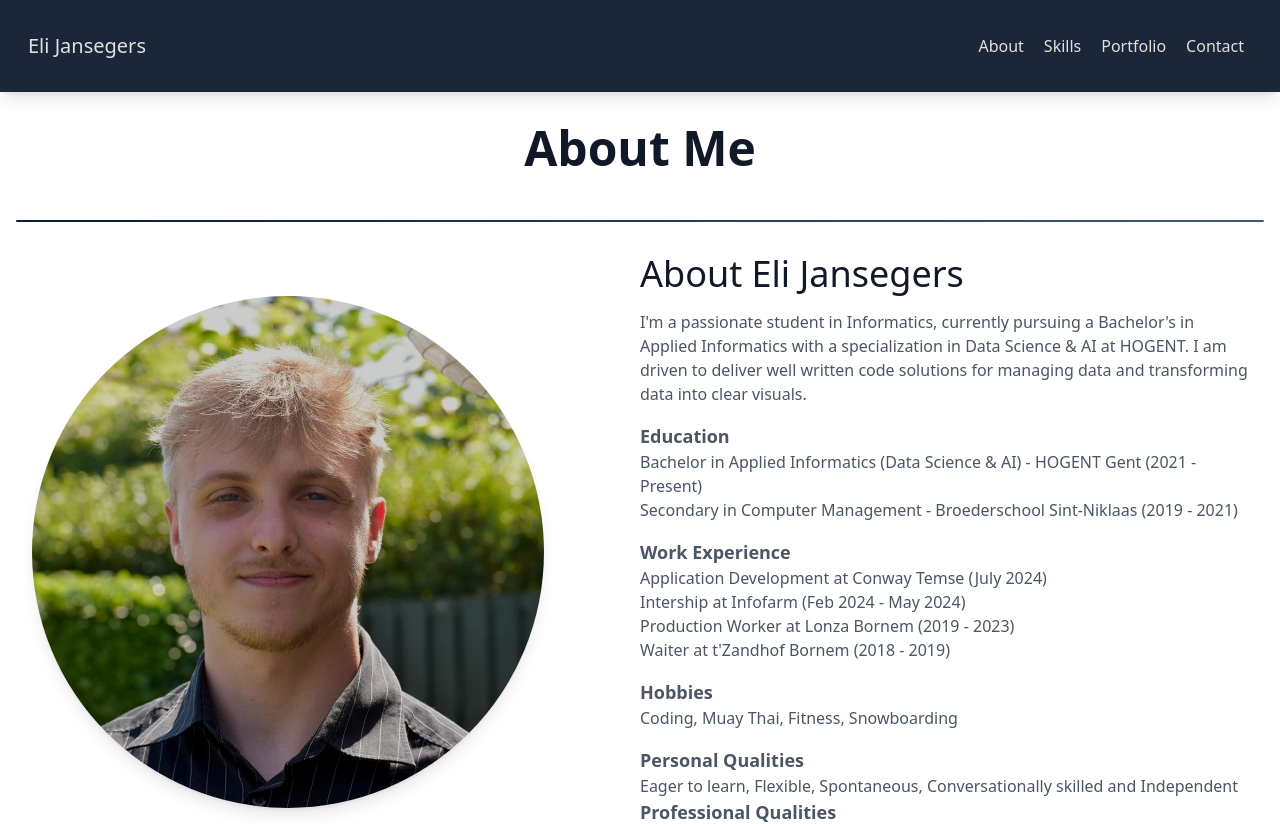
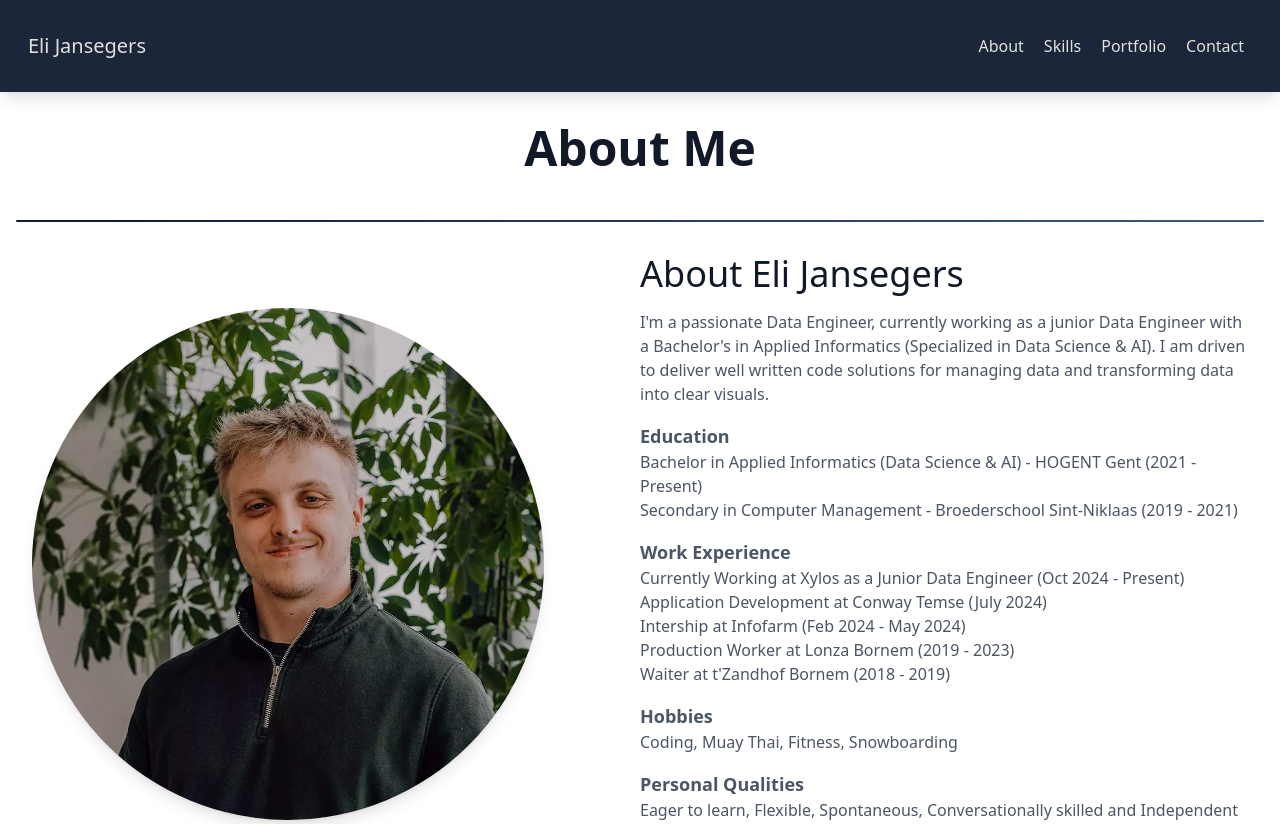
Before and after one commit to EliJansegers/PorfolioWebsite, a React (Create React App) app: page / in a window 1280 px wide. Shown: the top 824 px of the page. Built offline with nearby package versions, Linux system fonts and the light colour scheme.

Commit message:
little update

```diff
--- a/src/components/About.js
+++ b/src/components/About.js
@@ -46,7 +46,7 @@ const About = () => {
             About Eli Jansegers
           </h1>
           <p className="mb-4">
-            I'm a passionate student in Informatics, currently pursuing a Bachelor's in Applied Informatics with a specialization in Data Science & AI at HOGENT.
+            I'm a passionate Data Engineer, currently working as a junior Data Engineer with a Bachelor's in Applied Informatics (Specialized in Data Science & AI).
             I am driven to deliver well written code solutions for managing data and transforming data into clear visuals.
           </p>
           <div className="mb-4">
@@ -56,6 +56,7 @@ const About = () => {
           </div>
           <div className="mb-4">
             <h2 className="text-lg font-semibold">Work Experience</h2>
+            <p>Currently Working at Xylos as a Junior Data Engineer (Oct 2024 - Present)</p>
             <p>Application Development at Conway Temse (July 2024)</p>
             <p>Intership at Infofarm (Feb 2024 - May 2024)</p>
             <p>Production Worker at Lonza Bornem (2019 - 2023)</p>
```
Also changed, not shown: src/images/profilepicture.jpg, 1 other file (tests, documents, lock files or other folders).
